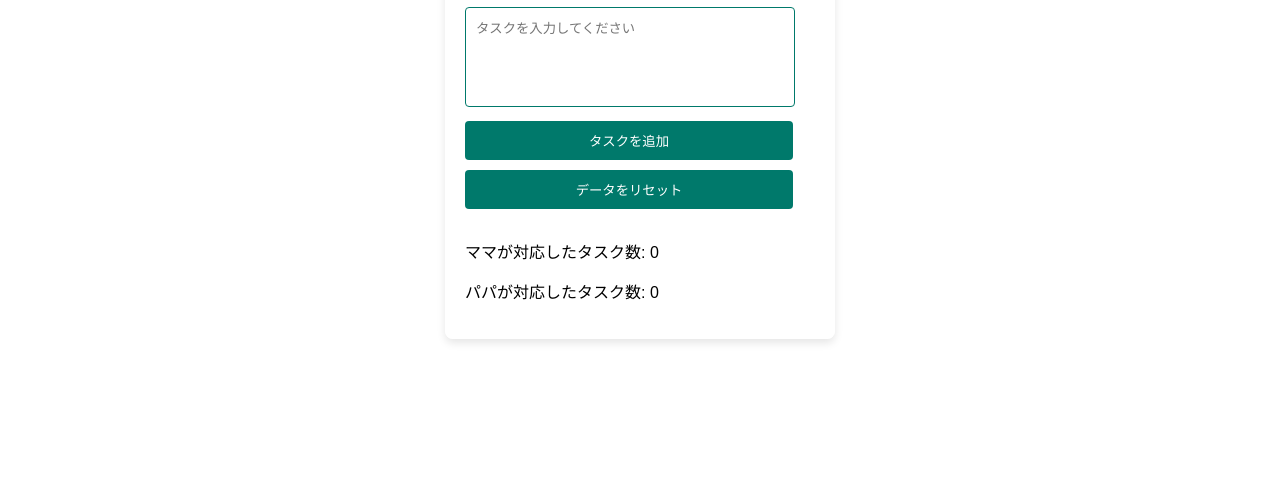
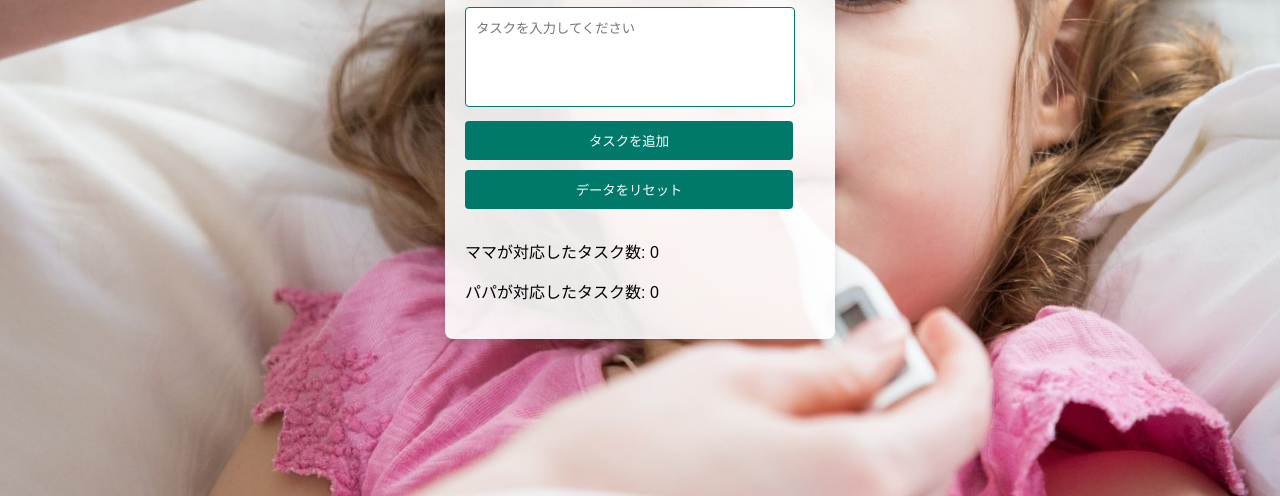
Before and after one commit to gschiharu/kadai03_memo, a plain HTML site: page index.html in a window 1280 px wide. Shown: the part 304-800 px from the top of the page. Drawn offline with Linux system fonts and the light colour scheme; the site is published under a folder, as on GitHub Pages, so addresses that start at the root find nothing.

Commit message:
Update style.css

```diff
--- a/css/style.css
+++ b/css/style.css
@@ -1,7 +1,7 @@
 /* 基本的なスタイル */
 body {
     font-family: Arial, sans-serif;
-    background-image: url("/img/1.jpg"); /* 背景画像を設定 */
+    background-image: url("../img/1.jpg"); /* 背景画像を設定 */
     background-size: cover; /* 画像を画面全体に表示 */
     background-position: center; /* 画像を中央に配置 */
     margin: 0;
```
